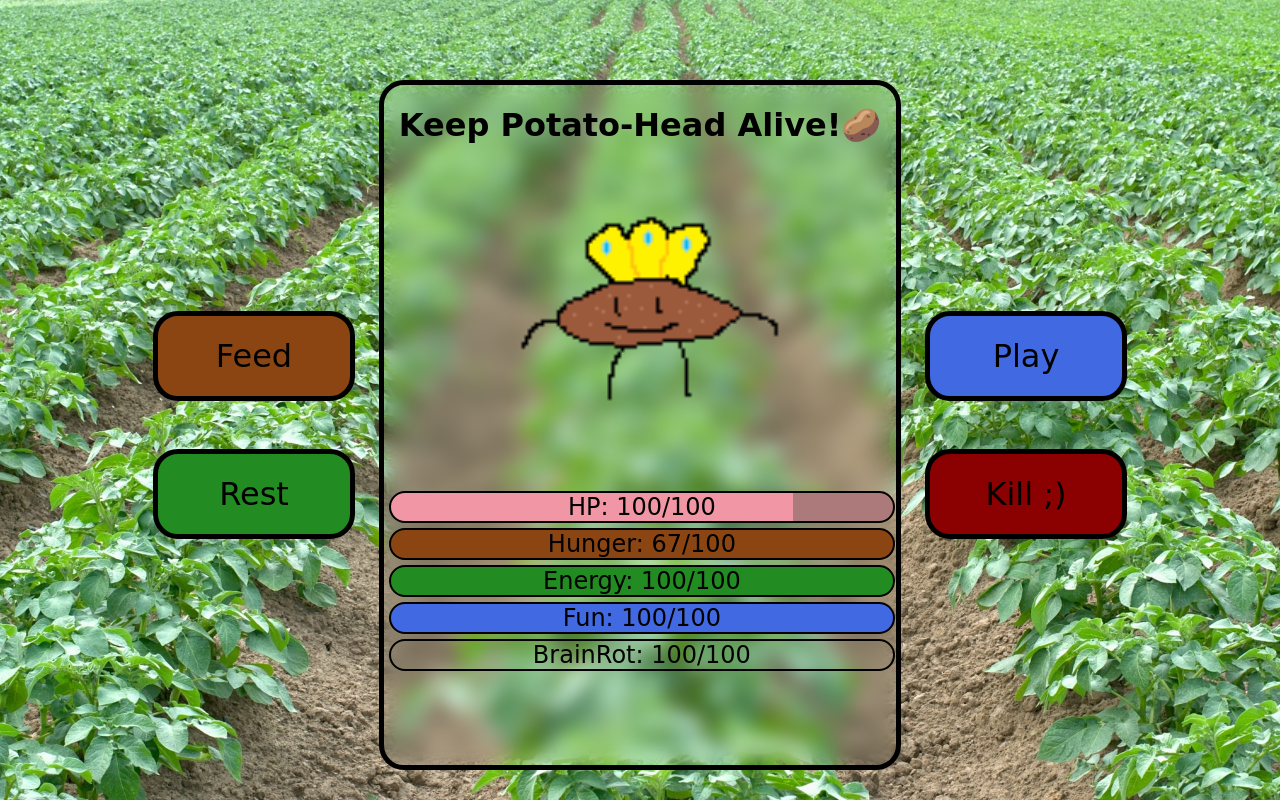
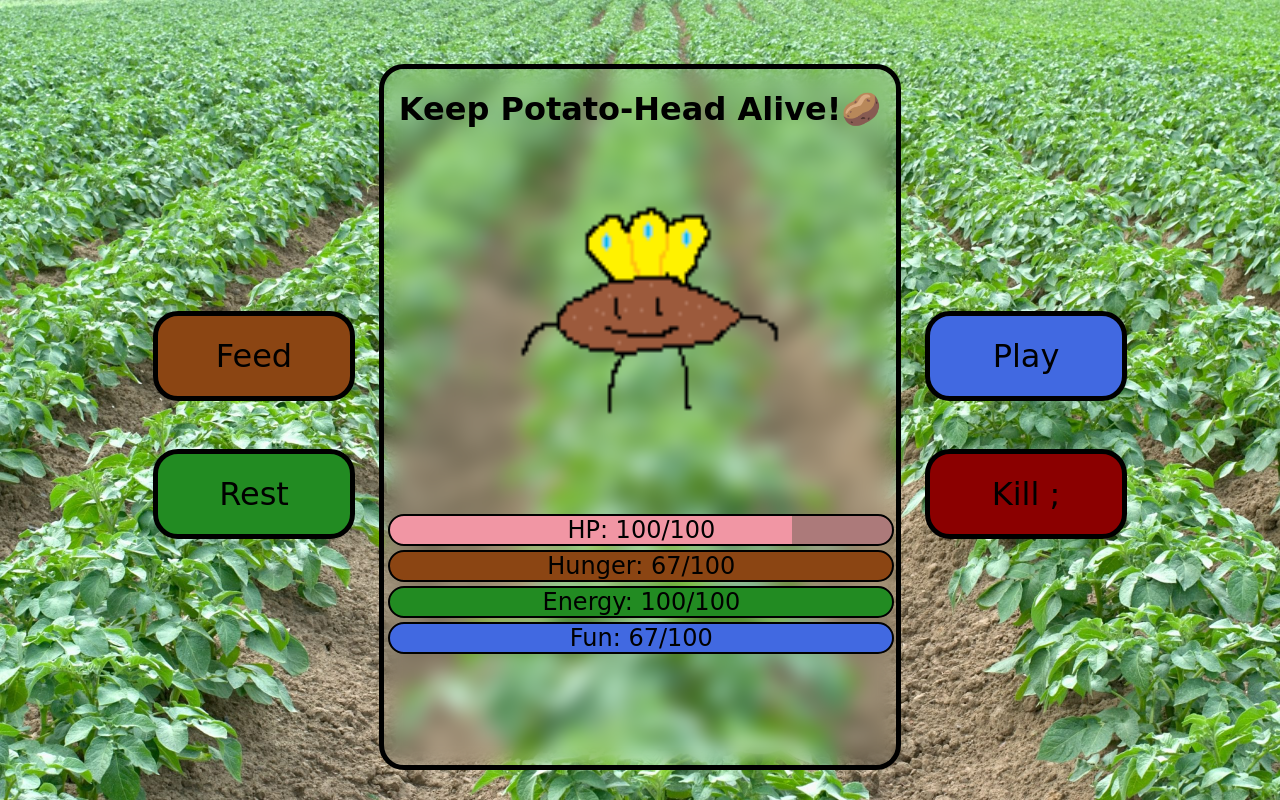
Before and after one commit to Koprmalak212/Denis-Leo-Opdracht, a PHP site: page / in a window 1280 px wide. Run offline with PHP 8.4, Linux system fonts and the light colour scheme.

Commit message:
fun fun funf ufn funfunfufn

```diff
--- a/index.php
+++ b/index.php
@@ -41,18 +41,20 @@
             Fun: 100/100
         </div>
         <div class="BrainRot" id="BrainRot">
-            BrainRot: 100/100
+            BrainRot: 0/100
         </div>
     </div>
 
 </div>
 
 <div class="Buttons">
-    <div class="Button1" id="PlayButton">Play</div>
-    <div class="Button1" id="KillButton">Kill ;)</div>
+    <div class="Button1" id="PlayButton" onclick="increaseFun(10)" >Play</div>
+    <div class="Button1" id="KillButton">Kill ;</div>
+
 </div>
 
 <script src="scripts/Hunger.js"></script>
+<script src="scripts/Fun.js" ></script>
 
 <script>
 
--- a/main.css
+++ b/main.css
@@ -36,6 +36,7 @@ body{
 .ImgContainer img{
     width: 25vw;
     max-width: 100%;
+    height: 45vh;
 }
 
 .ImgContainer{
@@ -44,11 +45,13 @@ body{
 }
 
 .gamecontainer{
+    /*margin-bottom: 20vh;*/
     backdrop-filter: blur(10px);
     width: 40vw;
-    height: 85vh;
+    height: 87vh;
     border: 5px solid black;
     border-radius: 25px;
+    margin-top: -2vh;
 }
 
 
@@ -61,8 +64,9 @@ body{
     border: 2px solid black;
     border-radius: 25px;
     width: 98%;
-    margin: 5px;
+    margin-top: 4px;
     font-size: 1.5rem;
+    margin-left: 0.35vw;
 }
 
 .HPStat{
@@ -85,6 +89,10 @@ body{
     background: royalblue;
 }
 
+.BrainRot{
+    background: purple;
+}
+
 #FeedButton{
     background: saddlebrown;
 }
--- a/scripts/Fun.js
+++ b/scripts/Fun.js
@@ -9,7 +9,7 @@ let maxBrainrot = 100;
 // Select that fucking div
 const FunStatDiv = document.getElementById("FunStat")
 const BrainRotDiv = document.getElementById("BrainRot")
-// Update hunger with magic
+// Update Fun with hardcoded logic
 FunStatDiv.innerText = `Hunger: ${currentFun}/${MaxFun}`;
 
 // Make them watch paint dry in real time
@@ -23,27 +23,40 @@ function increaseFun(amount) {
     currentFun = Math.min(100, currentFun + amount);
     FunStatDiv.innerText = `Fun: ${currentFun}/${MaxFun}`;
     console.log("New Fun: " + currentFun);
-    if (Cu >= 80) {
-        increaseBrainRot    (5);
+    if (currentFun >= 80) {
+        increaseBrainRot(5);
     }
 }
 
-// HUNGER
+// No more fun
 setInterval(function() {
     decreaseFun(1);
 }, 200);
 
-// Obesity
+// Brainrot addiction
 
 function increaseBrainRot(amount) {
-    currentBrainrot = Math.min(100, currentObesity + amount);
+    currentBrainrot = Math.min(100, currentBrainrot + amount);
     BrainRotDiv.innerText = `BrainRot: ${  currentBrainrot}/${maxBrainrot}`;
-
+    ShutDownImminent()
     // make sure the div is hidden until the value is higher then 0
     if (currentBrainrot > 0) {
-        BrainRot.style.display = "flex";
+        BrainRotDiv.style.display = "flex";
     }
 }
 
 // hide obesity
 document.getElementById("BrainRot").style.display = "none";
+
+
+function ShutDownImminent() {
+    if (currentBrainrot === 100) {
+        alert("BRAINROT LEVELS DETECTED, NOW COMMENCING SHUTDOWN")
+    }
+}
+
+function whileFun(){
+    while (currentFun !== 0){
+
+    }
+}
```
